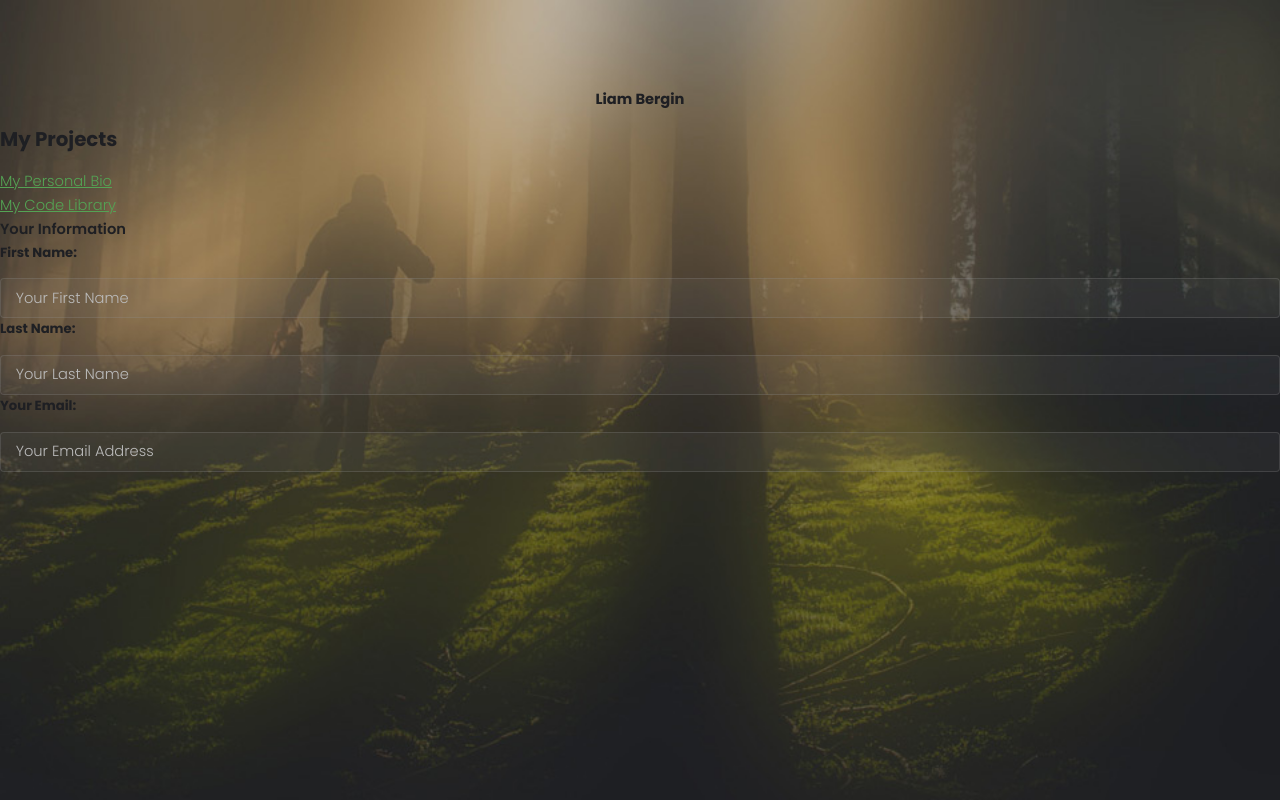
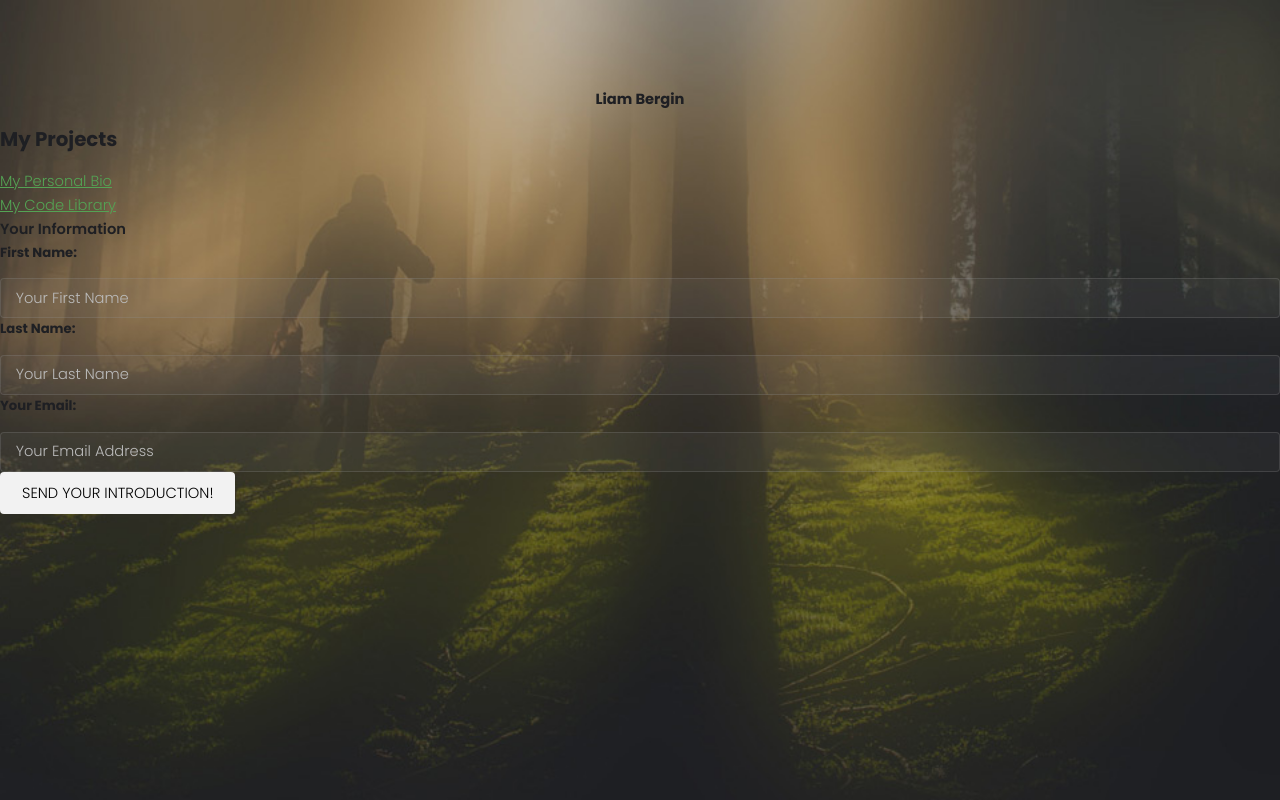
Before and after one commit to notwill1/first-webpage, a plain HTML site: page index.html in a window 1280 px wide. Drawn offline with Linux system fonts and the light colour scheme; files that its build step writes are made by us from their sources; files whose address does not match are found by name.

Commit message:
added submit button

```diff
--- a/index.html
+++ b/index.html
@@ -33,6 +33,7 @@
 				   <input id="yourEmail" type="email" name="email" placeholder="Your Email Address" />
 				</div>
 			</fieldset>
+			<input type="submit" id="submit-btn" value="Send Your Introduction!" />
 		</form>
 	</body>
 </html>
```
